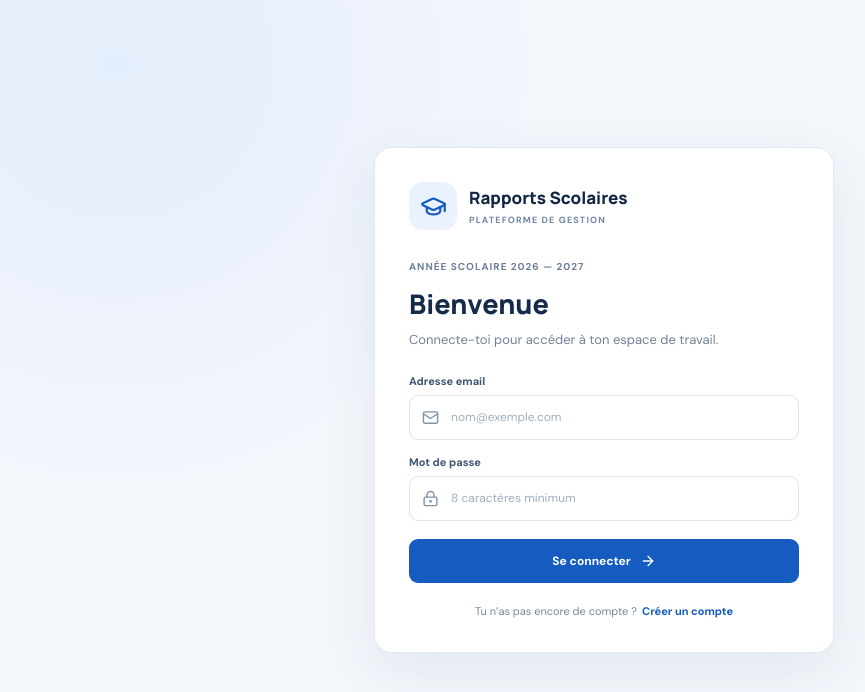
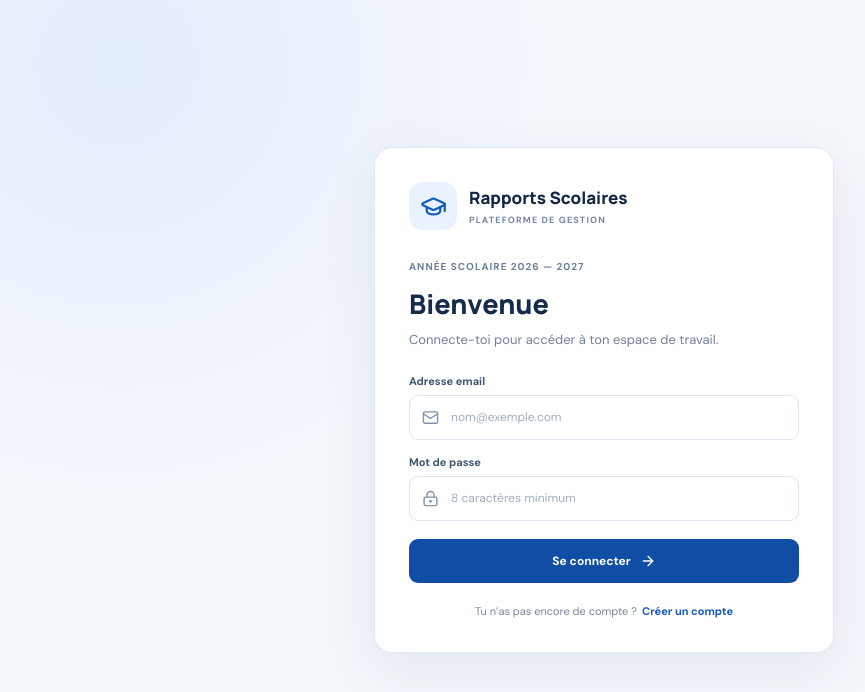
Before and after one commit to sebsonz/rapport-scolaires-platform, a React (Vite) app in the folder apps/web/: page / in a window 1280 px wide. In both pictures the pointer is over the button "Se connecter". Shown: the top 692 px of the page, without its empty margins (36-901 px from the left). Built offline with nearby package versions, Linux system fonts and the light colour scheme; no server answers.

Commit message:
fix(auth): correct primary button hover color

```diff
--- a/apps/web/src/styles.css
+++ b/apps/web/src/styles.css
@@ -23,7 +23,7 @@
 .auth-input input::placeholder{color:#a0adbd}
 .auth-primary,.auth-secondary{width:100%;min-height:44px;border-radius:9px;display:flex;align-items:center;justify-content:center;gap:9px;font:700 12px 'DM Sans';cursor:pointer}
 .auth-primary{margin-top:3px;border:0;background:#155bc0;color:#fff}
-.auth-primary:hover{background:#104d a5}
+.auth-primary:hover{background:#104da5}
 .auth-primary:disabled{opacity:.65;cursor:wait}
 .auth-primary svg{width:16px;height:16px}
 .auth-secondary{margin-top:18px;border:1px solid #dce5f0;background:#f8faff;color:#355a88}
```
